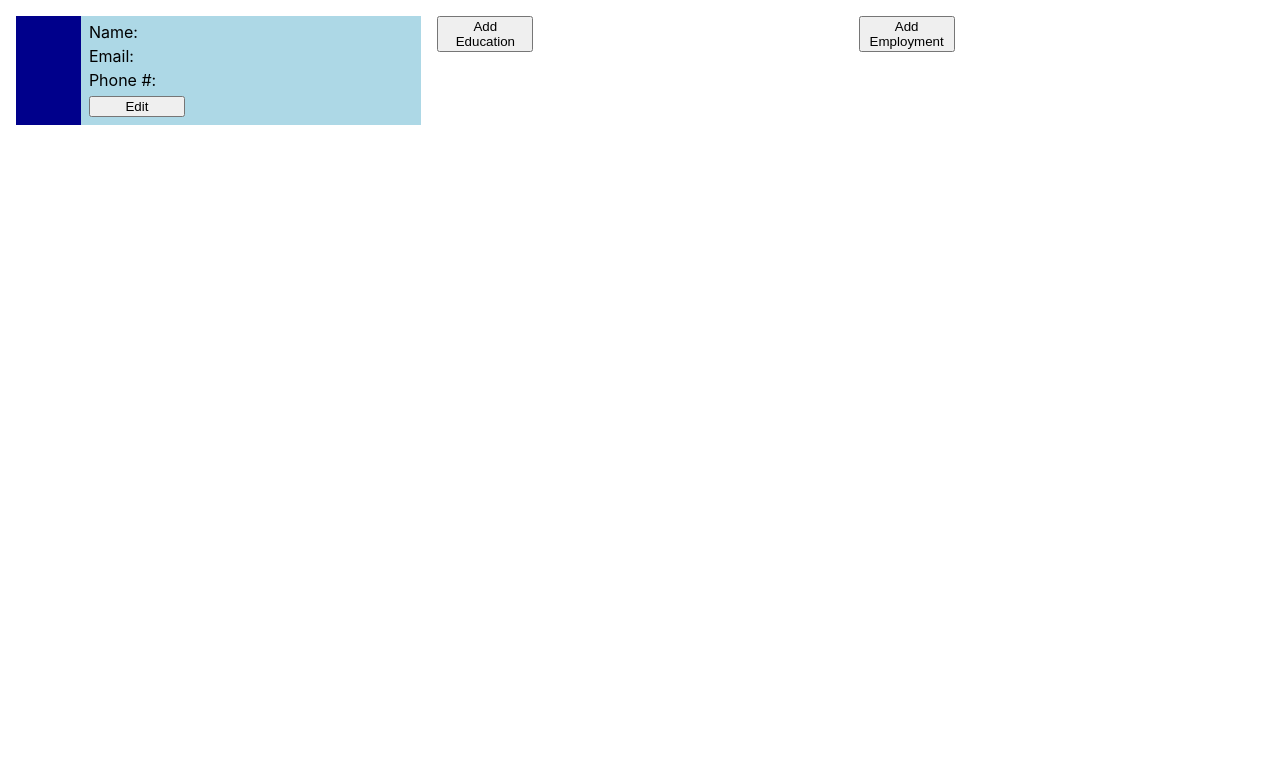
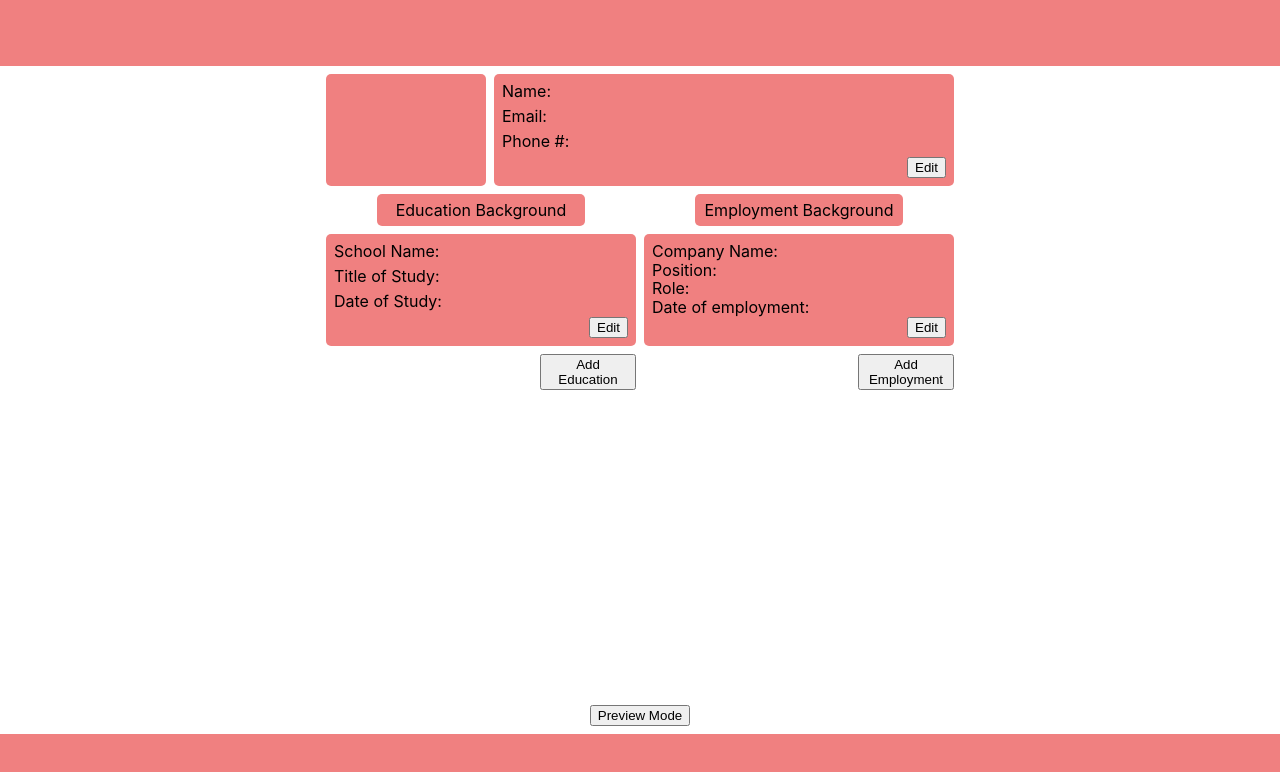
Before and after one commit to nekoLiav/cv, a React (Create React App) app: page / in a window 1280 px wide. Shown: the top 772 px of the page. Built offline with nearby package versions, Linux system fonts and the light colour scheme.

Commit message:
overhauled conditional element rendering

```diff
--- a/src/App.js
+++ b/src/App.js
@@ -8,55 +8,65 @@ class App extends Component {
     super(props);
 
     this.state = {
-      educationList: [],
-      employmentList: []
+      mode: true,
+      educationList: [{ key: Date.now() }],
+      practicalList: [{ key: Date.now() }]
     };
 
-    this.submitForm = this.submitForm.bind(this);
     this.addEducation = this.addEducation.bind(this);
     this.addEmployment = this.addEmployment.bind(this);
-  }
-
-  submitForm(e) {
-    this.setState({ name: e.target.value });
-    e.preventDefault();
-    console.log(e.target);
+    this.toggleMode = this.toggleMode.bind(this);
   }
 
   addEducation() {
     this.setState((prevState) => ({
-      educationList: [
-        ...prevState.educationList,
-        { key: Date.now(), education: <Educational key={Date.now()} /> }
-      ]
+      educationList: [...prevState.educationList, { key: Date.now() }]
     }));
   }
 
   addEmployment() {
     this.setState((prevState) => ({
-      employmentList: [
-        ...prevState.employmentList,
-        { key: Date.now(), employment: <Practical key={Date.now()} /> }
-      ]
+      practicalList: [...prevState.practicalList, { key: Date.now() }]
     }));
+  }
+
+  toggleMode() {
+    this.setState(this.state.mode ? { mode: false } : { mode: true });
   }
 
   render() {
     return (
+      <div className="page">
+        <header />
         <div className="main">
           <General />
+          <div className="info-containers">
             <div className="educational-container">
-          {this.state.educationList.map((item) => item.education)}
-          <button type="button" onClick={this.addEducation}>
+              <h1>Education Background</h1>
+              {this.state.educationList.map((l) => (
+                <Educational key={l.key} mode={this.state.mode} />
+              ))}
+              <button type="button" className="add-button" onClick={this.addEducation}>
                 Add Education
               </button>
             </div>
             <div className="practical-container">
-          {this.state.employmentList.map((item) => item.employment)}
-          <button type="button" onClick={this.addEmployment}>
+              <h1>Employment Background</h1>
+              {this.state.practicalList.map((l) => (
+                <Practical key={l.key} mode={this.state.mode} />
+              ))}
+              <button type="button" className="add-button" onClick={this.addEmployment}>
                 Add Employment
               </button>
             </div>
+          </div>
+          <div className="button-container">
+            <button type="button" className="toggle-edit-button" onClick={this.toggleMode}>
+              Preview Mode
+            </button>
+          </div>
+        </div>
+        <footer />
       </div>
     );
   }
--- a/src/components/Educational.js
+++ b/src/components/Educational.js
@@ -6,7 +6,7 @@ class Educational extends Component {
     super(props);
 
     this.state = {
-      editState: false,
+      edit: false,
       school: '',
       subject: '',
       date: ''
@@ -32,18 +32,18 @@ class Educational extends Component {
   }
 
   handleEdit() {
-    this.state.editState ? this.setState({ editState: false }) : this.setState({ editState: true });
+    this.state.edit ? this.setState({ edit: false }) : this.setState({ edit: true });
   }
 
   handleSubmit(e) {
-    this.setState({ editState: false });
+    this.setState({ edit: false });
     e.preventDefault();
   }
 
   render() {
     return (
       <div className="educational">
-        {this.state.editState && (
+        {this.state.edit && (
           <EducationalEdit
             school={this.state.school}
             changeSchool={this.handleSchoolChange}
@@ -54,7 +54,7 @@ class Educational extends Component {
             handleSubmit={this.handleSubmit}
           />
         )}
-        {!this.state.editState && (
+        {!this.state.edit && (
           <div className="info">
             <p>School Name: {this.state.school}</p>
             <p>Title of Study: {this.state.subject}</p>
--- a/src/components/EducationalEdit.js
+++ b/src/components/EducationalEdit.js
@@ -15,7 +15,9 @@ function EducationalEdit(props) {
         Date of Study:
         <input type="text" id="phone" value={props.date} onChange={props.changeDate} />
       </label>
-      <button type="submit">Submit</button>
+      <button type="submit" className="submit-button">
+        Submit
+      </button>
     </form>
   );
 }
--- a/src/components/General.js
+++ b/src/components/General.js
@@ -7,7 +7,7 @@ class General extends Component {
     super(props);
 
     this.state = {
-      editState: false,
+      edit: false,
       name: '',
       email: '',
       phone: ''
@@ -33,11 +33,11 @@ class General extends Component {
   }
 
   handleEdit() {
-    this.state.editState ? this.setState({ editState: false }) : this.setState({ editState: true });
+    this.state.edit ? this.setState({ edit: false }) : this.setState({ edit: true });
   }
 
   handleSubmit(e) {
-    this.setState({ editState: false });
+    this.setState({ edit: false });
     e.preventDefault();
   }
 
@@ -45,7 +45,7 @@ class General extends Component {
     return (
       <div className="general">
         <ProfilePicture />
-        {this.state.editState && (
+        {this.state.edit && (
           <GeneralEdit
             name={this.state.name}
             changeName={this.handleNameChange}
@@ -56,7 +56,7 @@ class General extends Component {
             handleSubmit={this.handleSubmit}
           />
         )}
-        {!this.state.editState && (
+        {!this.state.edit && (
           <div className="info">
             <p>Name: {this.state.name}</p>
             <p>Email: {this.state.email}</p>
--- a/src/components/GeneralEdit.js
+++ b/src/components/GeneralEdit.js
@@ -15,7 +15,9 @@ function GeneralEdit(props) {
         Phone #:
         <input type="text" id="phone" value={props.phone} onChange={props.changePhone} />
       </label>
-      <button type="submit">Submit</button>
+      <button type="submit" className="submit-button">
+        Submit
+      </button>
     </form>
   );
 }
--- a/src/components/Practical.js
+++ b/src/components/Practical.js
@@ -6,7 +6,7 @@ class Practical extends Component {
     super(props);
 
     this.state = {
-      editState: false,
+      edit: false,
       company: '',
       position: '',
       role: '',
@@ -38,18 +38,18 @@ class Practical extends Component {
   }
 
   handleEdit() {
-    this.state.editState ? this.setState({ editState: false }) : this.setState({ editState: true });
+    this.state.edit ? this.setState({ edit: false }) : this.setState({ edit: true });
   }
 
   handleSubmit(e) {
-    this.setState({ editState: false });
+    this.setState({ edit: false });
     e.preventDefault();
   }
 
   render() {
     return (
       <div className="practical">
-        {this.state.editState && (
+        {this.state.edit && (
           <PracticalEdit
             company={this.state.company}
             changeCompany={this.handleCompanyChange}
@@ -62,15 +62,17 @@ class Practical extends Component {
             handleSubmit={this.handleSubmit}
           />
         )}
-        {!this.state.editState && (
+        {!this.state.edit && (
           <div className="info">
             <p>Company Name: {this.state.company}</p>
             <p>Position: {this.state.position}</p>
             <p>Role: {this.state.role}</p>
             <p>Date of employment: {this.state.date}</p>
-            <button type="button" className="edit-button" onClick={this.handleEdit}>
-              Edit
-            </button>
+            {this.props.mode && (
+              <button type="button" className="edit-button" onClick={this.handleEdit}>
+                Edit
+              </button>
+            )}
           </div>
         )}
       </div>
--- a/src/components/PracticalEdit.js
+++ b/src/components/PracticalEdit.js
@@ -19,7 +19,9 @@ function PracticalEdit(props) {
         Date of employment:
         <input type="text" value={props.date} onChange={props.changeDate} />
       </label>
-      <button type="submit">Submit</button>
+      <button type="submit" className="submit-button">
+        Submit
+      </button>
     </form>
   );
 }
--- a/src/styles/index.css
+++ b/src/styles/index.css
@@ -1,75 +1,131 @@
-body {
-  margin: 0;
-  font-family: -apple-system, BlinkMacSystemFont, 'Segoe UI', 'Roboto', 'Oxygen', 'Ubuntu',
-    'Cantarell', 'Fira Sans', 'Droid Sans', 'Helvetica Neue', sans-serif;
-  -webkit-font-smoothing: antialiased;
-  -moz-osx-font-smoothing: grayscale;
+* {
+  box-sizing: border-box;
 }
 
-code {
-  font-family: source-code-pro, Menlo, Monaco, Consolas, 'Courier New', monospace;
+html {
+  height: 100%;
+  width: 100%;
+}
+
+body {
+  font-family: -apple-system, BlinkMacSystemFont, 'Segoe UI', Roboto, Oxygen, Ubuntu, Cantarell,
+    'Open Sans', 'Helvetica Neue', sans-serif;
+  height: 100%;
+  width: 100%;
+}
+
+#root {
+  height: 100%;
+  width: 100%;
+}
+
+.page {
+  display: flex;
+  flex-direction: column;
+  height: 100%;
+  width: 100%;
+}
+
+header {
+  height: 5rem;
+  background-color: lightcoral;
 }
 
 .main {
   display: grid;
-  grid-auto-columns: minmax(0, 1fr);
-  padding: 1rem;
-  gap: 1rem;
+  grid-template-columns: repeat(4, 1fr);
+  grid-template-rows: 7rem 7rem 1fr;
+  height: 100%;
+  width: 100%;
+  padding: 0.5rem;
+  gap: 0.5rem;
+  overflow: auto;
+}
+
+.general {
+  display: flex;
+  grid-column-start: 2;
+  grid-column-end: 4;
+  gap: 0.5rem;
+}
+
+.profile-picture {
+  min-width: 10rem;
+  background-color: lightcoral;
+  border-radius: 5px;
+}
+
+.info-containers {
+  display: flex;
+  grid-row-start: 2;
+  grid-column-start: 2;
+  grid-column-end: 4;
+  gap: 0.5rem;
 }
 
 .info {
   display: flex;
   flex-direction: column;
-  gap: 0.5rem;
+  justify-content: space-between;
+  height: 7rem;
+  background-color: lightcoral;
   padding: 0.5rem;
-  background: lightblue;
+  padding-top: calc(0.5rem + 1px);
   width: 100%;
+  border-radius: 5px;
 }
 
-p {
-  height: 1rem;
-}
-
-label {
-  height: 1rem;
-}
-
-button {
-  max-width: 6rem;
-}
-
-.profile-picture {
-  width: 20%;
-  background: darkblue;
-}
-
-.general {
-  display: flex;
-  grid-column-start: 1;
-  grid-column-end: 2;
-}
-
-.educational-container,
-.practical-container {
+.practical-container,
+.educational-container {
   display: flex;
   flex-direction: column;
+  align-items: center;
+  width: 100%;
   gap: 0.5rem;
 }
 
-.educational-container {
-  grid-column-start: 2;
-  grid-column-end: 3;
+h1 {
+  padding: 0.5rem;
+  background-color: lightcoral;
+  text-align: center;
+  border-radius: 5px;
+  min-width: 13rem;
 }
 
-.practical-container {
-  grid-column-start: 3;
-  grid-column-end: 4;
+.educational,
+.practical {
+  width: 100%;
 }
 
 .edit-form {
   display: flex;
   flex-direction: column;
-  gap: 0.5rem;
+  height: 7rem;
+  justify-content: space-between;
   padding: 0.5rem;
-  background: lightblue;
+  background-color: lightcoral;
+  border-radius: 5px;
 }
+
+.submit-button,
+.edit-button,
+.add-button {
+  max-width: 6rem;
+  margin-left: auto;
+}
+
+.button-container {
+  display: flex;
+  grid-column-start: 2;
+  grid-column-end: 4;
+  grid-row-start: 3;
+  justify-content: center;
+  margin-top: auto;
+  width: 100%;
+}
+
+footer {
+  height: 5rem;
+  margin-top: auto;
+  background-color: lightcoral;
+}
```
Lines whose indentation alone changed are shown as unchanged.
